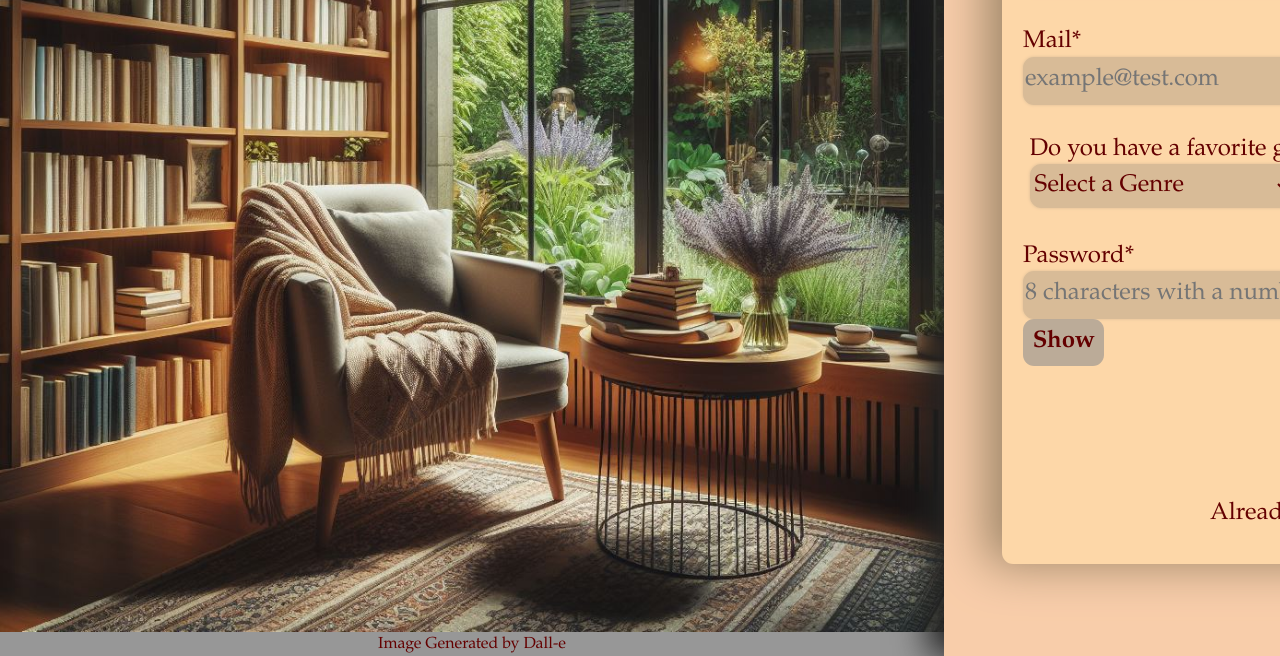
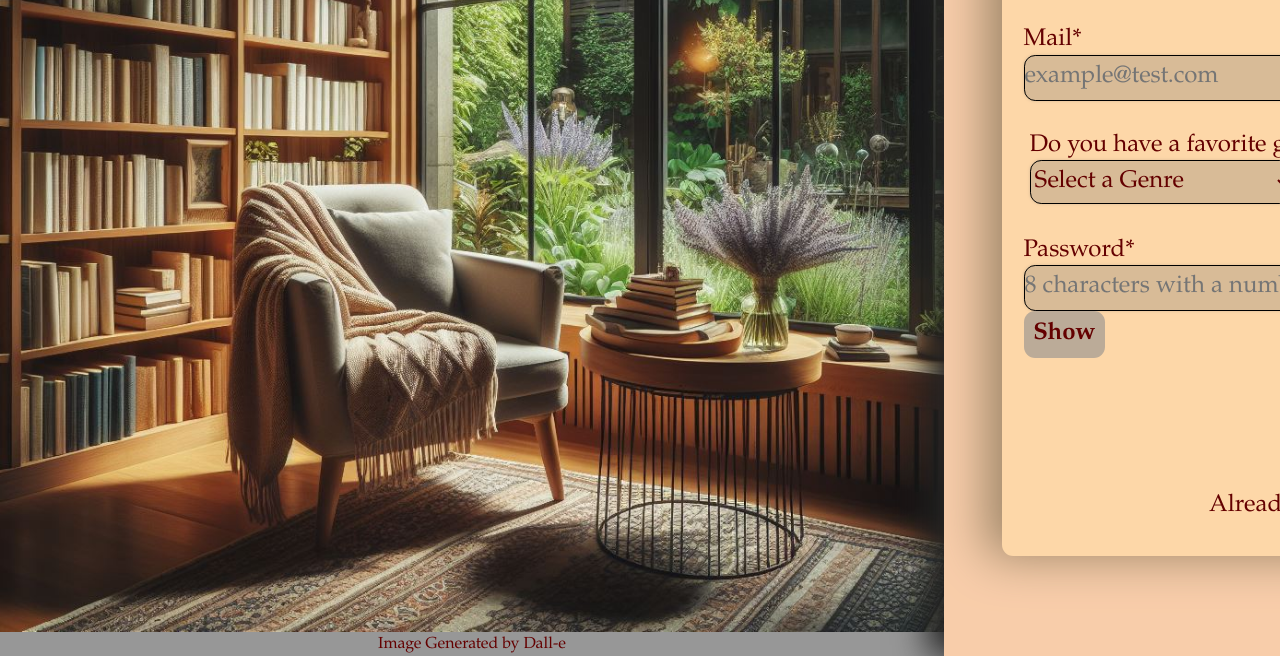
Before and after one commit to EnumaOub/Sign-up-Form, a plain HTML site: page index.html in a window 1280 px wide. Shown: the part 312-968 px from the top of the page. Drawn offline with Linux system fonts and the light colour scheme.

Commit message:
Modify border input

```diff
--- a/styles.css
+++ b/styles.css
@@ -121,7 +121,7 @@ input {
     --_inp-color: var(--inp-color, rgb(216, 187, 151));
     box-shadow: 0 0 0.2rem rgb(216, 187, 151);
     background-color: var(--_inp-color);
-    border-color: var(--_inp-color);
+    border: 1px solid black;
     border-radius: var(--border-radius-inp);
 }
 
@@ -134,7 +134,7 @@ select {
     box-shadow: 0 0 0.2rem rgb(216, 187, 151);
     color: var(--text-main-color);
     background-color: var(--_inp-color);
-    border-color: var(--_inp-color);
+    border: 1px solid black;
     border-radius: var(--border-radius-inp);
 }
 
@@ -177,7 +177,7 @@ input:focus, select:focus {
 }
 
 #password:invalid:placeholder-shown, #email:invalid:placeholder-shown, #password-conf:placeholder-shown {
-    border-color: var(--_inp-color);
+    border: 1px solid black;
 }
 
 
```
